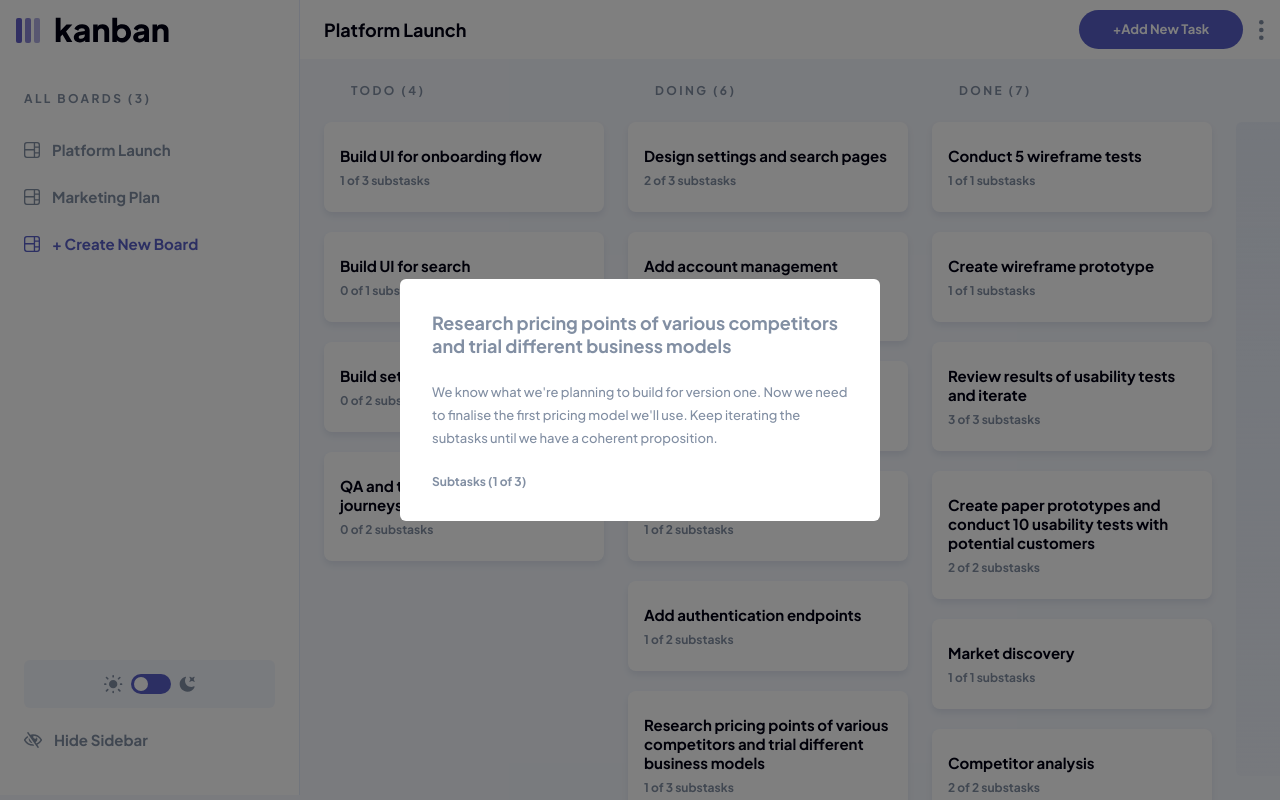
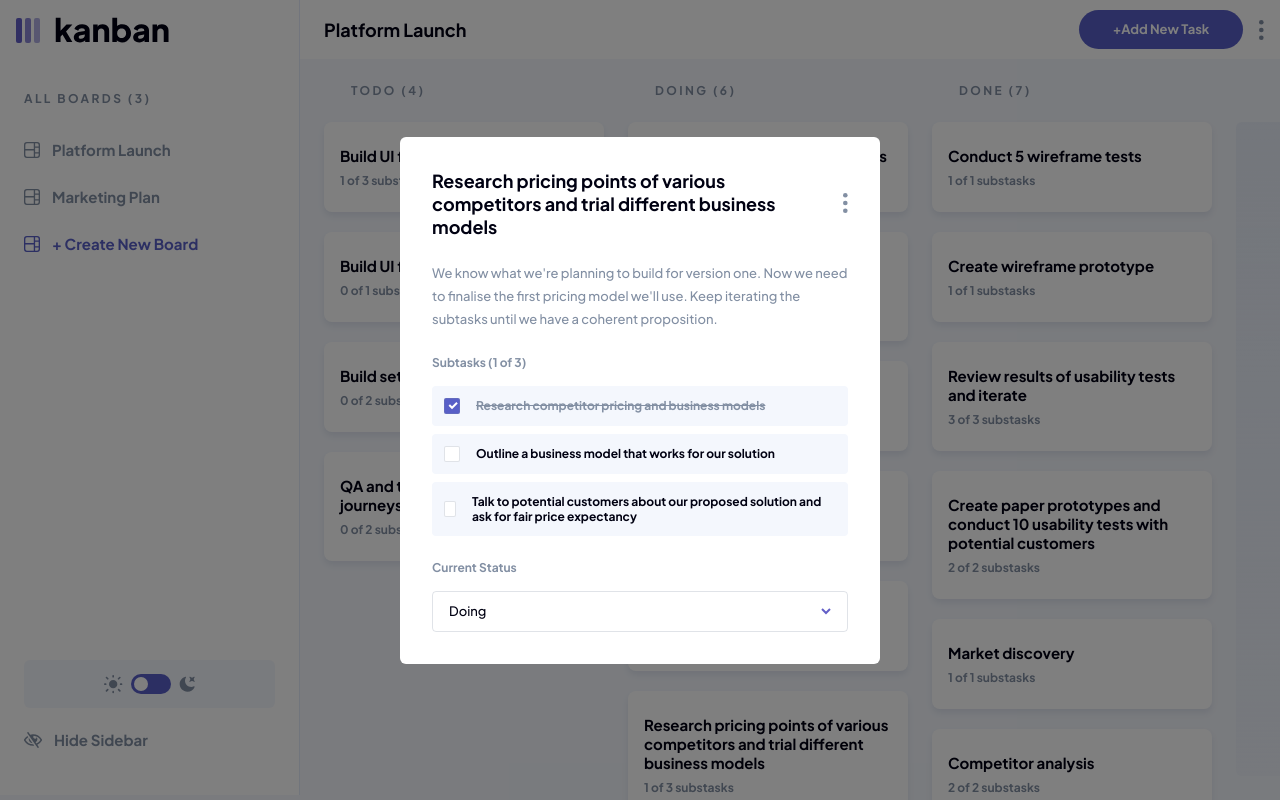
Before and after one commit to yjcyun/kanban-app, a React (Create React App) app: page / in a window 1280 px wide. Both pictures are taken after a click on the element 768 px from the left and 755 px from the top of the page. Built offline with nearby package versions, Linux system fonts and the light colour scheme.

Commit message:
:sparkles: Add view task modal

```diff
--- a/src/App.tsx
+++ b/src/App.tsx
@@ -3,7 +3,7 @@ import { useEffect } from "react";
 import { BrowserRouter, Routes, Route } from "react-router-dom";
 import BoardPage from "./pages/board-page";
 import Layout from "./components/layout/layout";
-import { getLocalData } from "./store/task-slice";
+import { getLocalData, setBoardColumns } from "./store/task-slice";
 import { useDispatch } from "react-redux";
 import data from "./data.json";
 
@@ -11,8 +11,19 @@ const App = () => {
   const dispatch = useDispatch();
 
   useEffect(() => {
-    console.log(data.boards);
-    dispatch(getLocalData(data.boards));
+    const fetchData = async () => {
+      try {
+        const response = await import("./data.json");
+        const data = response.boards;
+
+        dispatch(getLocalData(data));
+        dispatch(setBoardColumns(data[0].name));
+      } catch (error) {
+        console.log(error);
+      }
+    };
+
+    fetchData();
   }, [dispatch]);
 
   return (
--- a/src/components/layout/layout.tsx
+++ b/src/components/layout/layout.tsx
@@ -2,7 +2,7 @@ import { ReactNode, useState } from "react";
 import Header from "./header";
 import Sidebar from "./sidebar";
 import { useWindowSize } from "../../hooks/useWindowSize";
-import Modal from "../ui/modal";
+import Modals from "../modals";
 type LayoutProps = {
   children: ReactNode;
 };
@@ -33,7 +33,7 @@ const Layout = ({ children }: LayoutProps) => {
           {children}
         </div>
       </main>
-      <Modal />
+      <Modals />
     </div>
   );
 };
--- /dev/null
+++ b/src/components/modals/index.tsx
@@ -0,0 +1,9 @@
+import { useAppSelector } from "../../hooks/useStore";
+import ViewTask from "./view-task";
+
+const Modals = () => {
+  const { type, data } = useAppSelector((state) => state.modal);
+  return <>{type === "view-task" && <ViewTask data={data!} />}</>;
+};
+
+export default Modals;
--- /dev/null
+++ b/src/components/modals/view-task.tsx
@@ -0,0 +1,80 @@
+import { useState, useRef } from "react";
+import Modal from "../ui/modal";
+import { Subtasks, TaskType } from "../../types/data";
+import SubtaskCheckbox from "../ui/subtask-checkbox";
+import Select from "../ui/select";
+import { useAppSelector } from "../../hooks/useStore";
+import { ReactComponent as VerticalIcon } from "../../assets/icon-vertical-ellipsis.svg";
+import { useOnClickOutside } from "../../hooks/useOnClickOutside";
+type ViewTaskProps = {
+  data: TaskType;
+};
+
+const completedSubtasks = (subtasks: Subtasks) =>
+  subtasks.filter((task) => task.isCompleted).length;
+
+const ViewTask = ({ data }: ViewTaskProps) => {
+  const { description, title, status, subtasks } = data;
+
+  const [tasks, setTasks] = useState(data);
+  const [dropMore, setDropMore] = useState(false);
+
+  const { boardColumns } = useAppSelector((state) => state.tasks);
+
+  // Close view more dropbox
+  const ref = useRef(null);
+  useOnClickOutside(ref, () => setDropMore(false));
+
+  const onSubtasksChange = (index: number) => {
+    const copiedNewSubtasks = [...tasks.subtasks];
+
+    copiedNewSubtasks[index] = {
+      ...copiedNewSubtasks[index],
+      isCompleted: !copiedNewSubtasks[index].isCompleted,
+    };
+
+    setTasks({ ...tasks, subtasks: copiedNewSubtasks });
+    // TODO: Update redux state
+  };
+  return (
+    <Modal>
+      <div className="space-y-6">
+        <div className="flex items-center justify-between gap-6">
+          <h2 className="heading-lg text-black">{title}</h2>
+          <button className="relative" ref={ref}>
+            <VerticalIcon onClick={() => setDropMore(!dropMore)} />
+            <div
+              className={`absolute w-[192px] mt-6 left-0 -translate-x-1/2 shadow-dropbox rounded-lg p-4 bg-white body-lg text-left space-y-4 ${
+                dropMore ? "block" : "hidden"
+              }`}
+            >
+              <p>Edit Task</p>
+              <p className="text-red">Delete Task</p>
+            </div>
+          </button>
+        </div>
+        {description && <p className="body-lg">{description}</p>}
+        <div>
+          <h3 className="body-md mb-4">
+            Subtasks ({completedSubtasks(subtasks)} of {subtasks.length})
+          </h3>
+          {tasks.subtasks.map((task, index) => (
+            <SubtaskCheckbox
+              label={task.title}
+              isChecked={task.isCompleted}
+              onChange={onSubtasksChange}
+              key={task.title}
+              id={index}
+            />
+          ))}
+        </div>
+        <div>
+          <h3 className="body-md mb-4">Current Status</h3>
+          <Select options={boardColumns} currentOption={status} />
+        </div>
+      </div>
+    </Modal>
+  );
+};
+
+export default ViewTask;
--- a/src/components/ui/board-card.tsx
+++ b/src/components/ui/board-card.tsx
@@ -1,4 +1,4 @@
-import { useAppDispatch, useAppSelector } from "../../hooks/useStore";
+import { useAppDispatch } from "../../hooks/useStore";
 import { openModal } from "../../store/modal-slice";
 import { TaskType } from "../../types/data";
 
--- a/src/components/ui/modal.tsx
+++ b/src/components/ui/modal.tsx
@@ -1,13 +1,13 @@
-import { ReactNode, useRef, useState } from "react";
+import { ReactNode, useRef } from "react";
 import { useOnClickOutside } from "../../hooks/useOnClickOutside";
 import { useAppDispatch, useAppSelector } from "../../hooks/useStore";
 import { closeModal } from "../../store/modal-slice";
-import { Subtasks } from "../../types/data";
 
-const completedSubtasks = (subtasks: Subtasks) =>
-  subtasks.filter((task) => task.isCompleted).length;
+type ModalProps = {
+  children: ReactNode;
+};
 
-const Modal = () => {
+const Modal = ({ children }: ModalProps) => {
   const { type, data } = useAppSelector((state) => state.modal);
 
   const dispatch = useAppDispatch();
@@ -26,23 +26,7 @@ const Modal = () => {
         className="bg-secondary-color w-full mx-4 sm:w-[480px] sm:mx-0 h-fit rounded-md p-8"
         ref={ref}
       >
-        {/* View Task */}
-        {data && (
-          <>
-            <h2 className="heading-lg mb-6">{data.title}</h2>
-            {data.description && (
-              <p className="body-lg mb-6">{data.description}</p>
-            )}
-            <div>
-              <h3 className="body-md">
-                Subtasks ({completedSubtasks(data.subtasks)} of{" "}
-                {data.subtasks.length})
-              </h3>
-            </div>
-          </>
-        )}
-
-        {/* End of View Task */}
+        {children}
       </div>
     </div>
   );
--- /dev/null
+++ b/src/components/ui/select.tsx
@@ -0,0 +1,58 @@
+import { useState, useRef } from "react";
+import { useOnClickOutside } from "../../hooks/useOnClickOutside";
+import { ReactComponent as CaretDownIcon } from "../../assets/icon-chevron-down.svg";
+
+type SelectProps = {
+  options: string[];
+  currentOption: string;
+};
+
+const Select = ({ options, currentOption }: SelectProps) => {
+  const [isDropped, setIsDropped] = useState(false);
+  const [selectedOption, setSelectedOption] = useState(currentOption);
+
+  const ref = useRef(null);
+
+  useOnClickOutside(ref, () => setIsDropped(false));
+
+  const onSelectChange = (term: string) => {
+    setSelectedOption(term);
+    setIsDropped(false);
+  };
+
+  return (
+    <div className="relative" ref={ref}>
+      {/* Selected Field */}
+      <div
+        className={`flex items-center justify-between cursor-pointer border border-medium-gray/25 py-2 px-4 body-lg rounded text-black hover:border-violet ${
+          isDropped && "border-main-purple"
+        }`}
+        onClick={() => setIsDropped(!isDropped)}
+      >
+        <span>{selectedOption}</span>
+        <CaretDownIcon />
+      </div>
+
+      {/* Select Dropbox */}
+      <div
+        className={`absolute mt-3 shadow-dropbox w-full rounded-lg bg-white dark:bg-dark-navy text-navy dark:text-white z-10 p-4 ${
+          isDropped ? "block" : "hidden"
+        }`}
+      >
+        <ul className="space-y-2">
+          {options.map((option) => (
+            <li
+              key={option}
+              className="cursor-pointer hover:text-main-purple body-lg"
+              onClick={() => onSelectChange(option)}
+            >
+              {option}
+            </li>
+          ))}
+        </ul>
+      </div>
+    </div>
+  );
+};
+
+export default Select;
--- /dev/null
+++ b/src/components/ui/subtask-checkbox.tsx
@@ -0,0 +1,44 @@
+import { ChangeEvent } from "react";
+import { ReactComponent as CheckIcon } from "../../assets/icon-check.svg";
+
+type SubtaskCheckboxProps = {
+  label: string;
+  isChecked: boolean;
+  onChange: (index: number) => void;
+  id: number;
+};
+
+const SubtaskCheckbox = ({
+  id,
+  label,
+  isChecked,
+  onChange,
+}: SubtaskCheckboxProps) => {
+  return (
+    <label className="flex items-center cursor-pointer grou p-3 bg-light-gray hover:bg-main-purple/25 rounded-[4px] mb-2 last:mb-0">
+      <input
+        type="checkbox"
+        className="appearance-none"
+        checked={isChecked}
+        onChange={() => onChange(id)}
+        name={label}
+      />
+      <div
+        className={`w-4 h-4 rounded-sm mr-4 border border-medium-gray/25 relative ${
+          isChecked ? "bg-main-purple border-main-purple" : "bg-white"
+        }`}
+      >
+        <CheckIcon
+          className={`${
+            isChecked ? "block" : "hidden"
+          } absolute top-[3.5px] left-[2.5px]`}
+        />
+      </div>
+      <span className={`body-md ${isChecked ? "line-through" : "text-black"}`}>
+        {label}
+      </span>
+    </label>
+  );
+};
+
+export default SubtaskCheckbox;
--- /dev/null
+++ b/src/store/board-slice.ts
@@ -0,0 +1,19 @@
+import { createSlice, PayloadAction } from "@reduxjs/toolkit";
+
+export type ModalState = string;
+
+const initialState: ModalState = "";
+
+export const boardSlice = createSlice({
+  name: "board",
+  initialState,
+  reducers: {
+    selectTab: (_, action: PayloadAction<string>) => {
+      return action.payload;
+    },
+  },
+});
+
+export const { selectTab } = boardSlice.actions;
+
+export default boardSlice.reducer;
--- a/src/store/task-slice.ts
+++ b/src/store/task-slice.ts
@@ -9,10 +9,12 @@ export interface TaskState {
     }[];
     name: string;
   }[];
+  boardColumns: string[];
 }
 
 const initialState: TaskState = {
   boards: [],
+  boardColumns: [],
 };
 
 export const taskSlice = createSlice({
@@ -22,9 +24,22 @@ export const taskSlice = createSlice({
     getLocalData: (state, action: PayloadAction<any>) => {
       state.boards = action.payload;
     },
+    setBoardColumns: (state, action: PayloadAction<string>) => {
+      const selectedBoardTab = action.payload;
+      const selectedBoard = state.boards.find(
+        (item) => item.name === selectedBoardTab
+      );
+
+      const selectedBoardColumns = selectedBoard!.columns.map(
+        (col) => col.name
+      );
+
+      state.boardColumns = selectedBoardColumns;
+    },
+    editTask: (state, action) => {},
   },
 });
 
-export const { getLocalData } = taskSlice.actions;
+export const { getLocalData, setBoardColumns } = taskSlice.actions;
 
 export default taskSlice.reducer;
--- a/tailwind.config.js
+++ b/tailwind.config.js
@@ -28,6 +28,7 @@ module.exports = {
       },
       boxShadow: {
         card: "0px 4px 6px rgba(54, 78, 126, 0.101545)",
+        dropbox: "0px 10px 20px rgba(54, 78, 126, 0.25)",
       },
       backgroundImage: {
         "new-column": "var(--new-col-gradient)",
```
